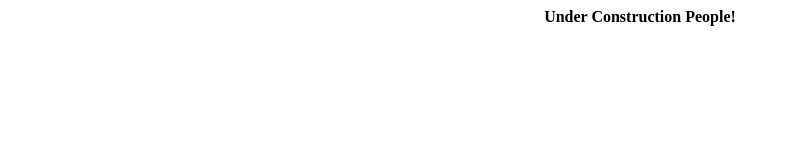
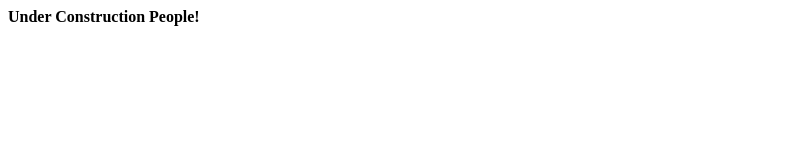
Before and after one commit to NSS-Astrea/AstreaSpace, a plain HTML site: page index.html in a window 1280 px wide. Shown: the whole page, without its empty margins (0-789 px from the left). Drawn offline with Linux system fonts and the light colour scheme.

Commit message:
Update index.html

```diff
--- a/index.html
+++ b/index.html
@@ -1,5 +1,5 @@
 <html>
   <body>
-    <center><p><b>Under Construction People!</b></p></center>
+    <p><b>Under Construction People!</b></p>
   </body>
 </html>
```
